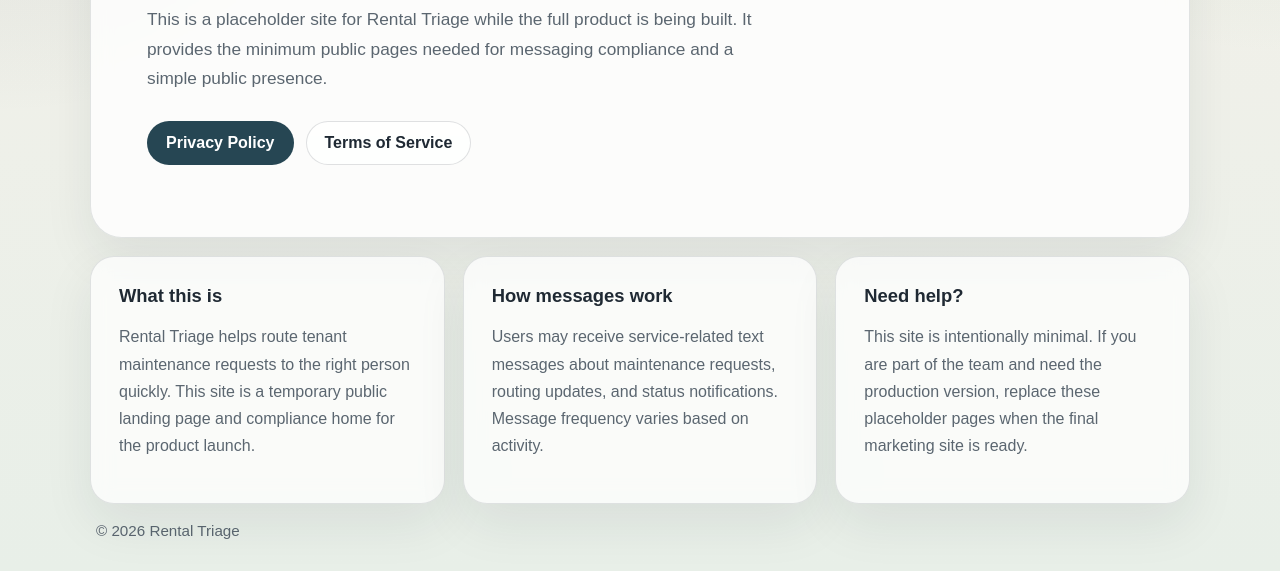
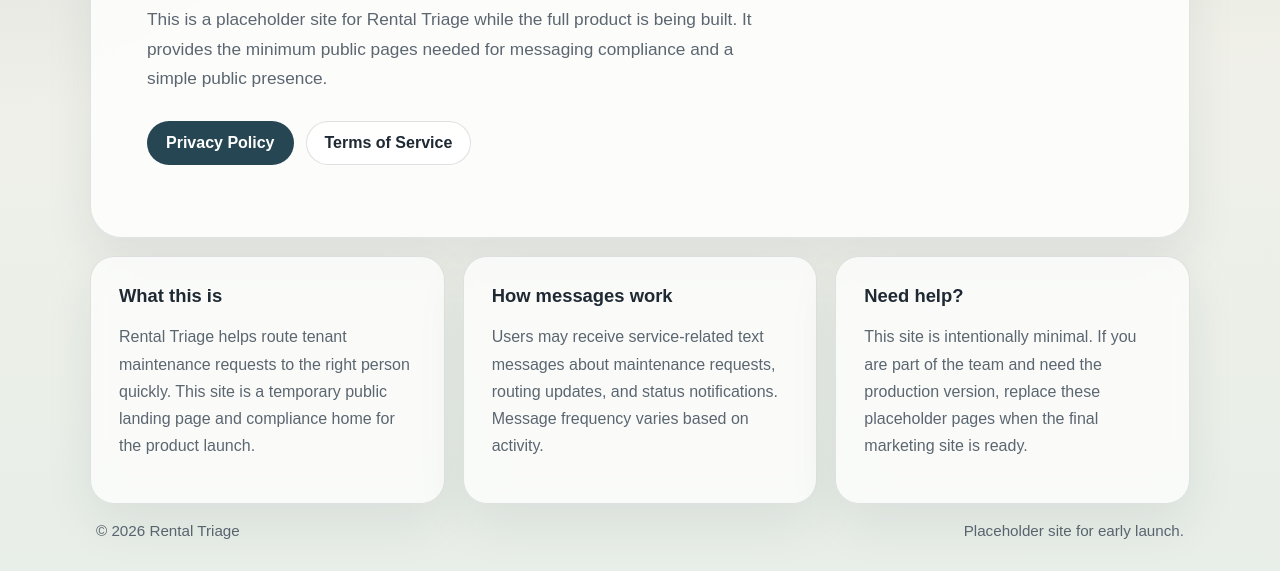
Before and after one commit to ryandiaz1090/rentaltriageterms, a plain HTML site: page index.html in a window 1280 px wide. Shown: the part 322-893 px from the top of the page. Drawn offline with Linux system fonts and the light colour scheme.

Commit message:
changed words

```diff
--- a/index.html
+++ b/index.html
@@ -53,6 +53,7 @@
 
     <footer class="footer">
       <span>&copy; 2026 Rental Triage</span>
+      <span>Placeholder site for early launch.</span>
     </footer>
   </div>
 </body>
```
